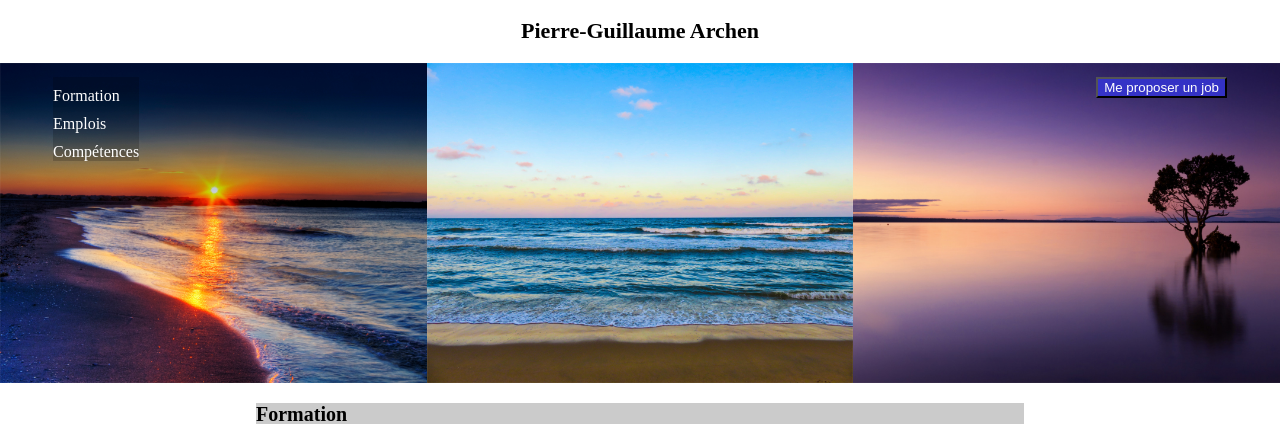
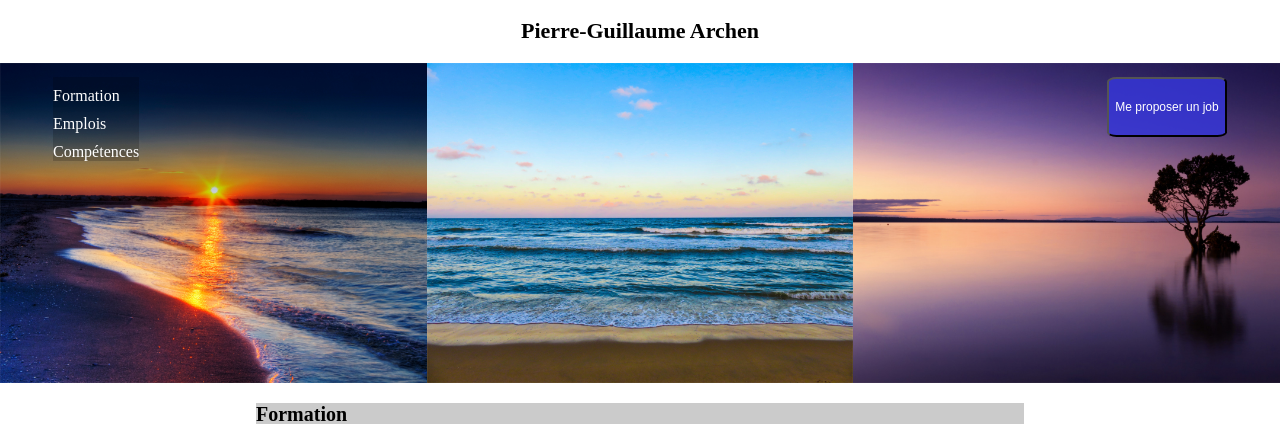
Before and after one commit to pgawebdev/projet, a PHP site: page / in a window 1280 px wide. Shown: the top 424 px of the page. Run offline with PHP 8.4, Linux system fonts and the light colour scheme.

Commit message:
hover button

```diff
--- a/jour 5/assets/css/styles.css
+++ b/jour 5/assets/css/styles.css
@@ -92,8 +92,17 @@ button a{
 	background-color:
 	#3535d5de;
 	color:	white;
+	width: 120px;
+	height: 60px ;
+	border-radius: 8% ;
+	font-size: 12px;
+	}
 
-	}
+#job:hover{
+	background-color:#2d2db4de ;
+	border: 2px;
+	font-size: 13px;
+}
 
 #biche{
 	position: absolute;
```
